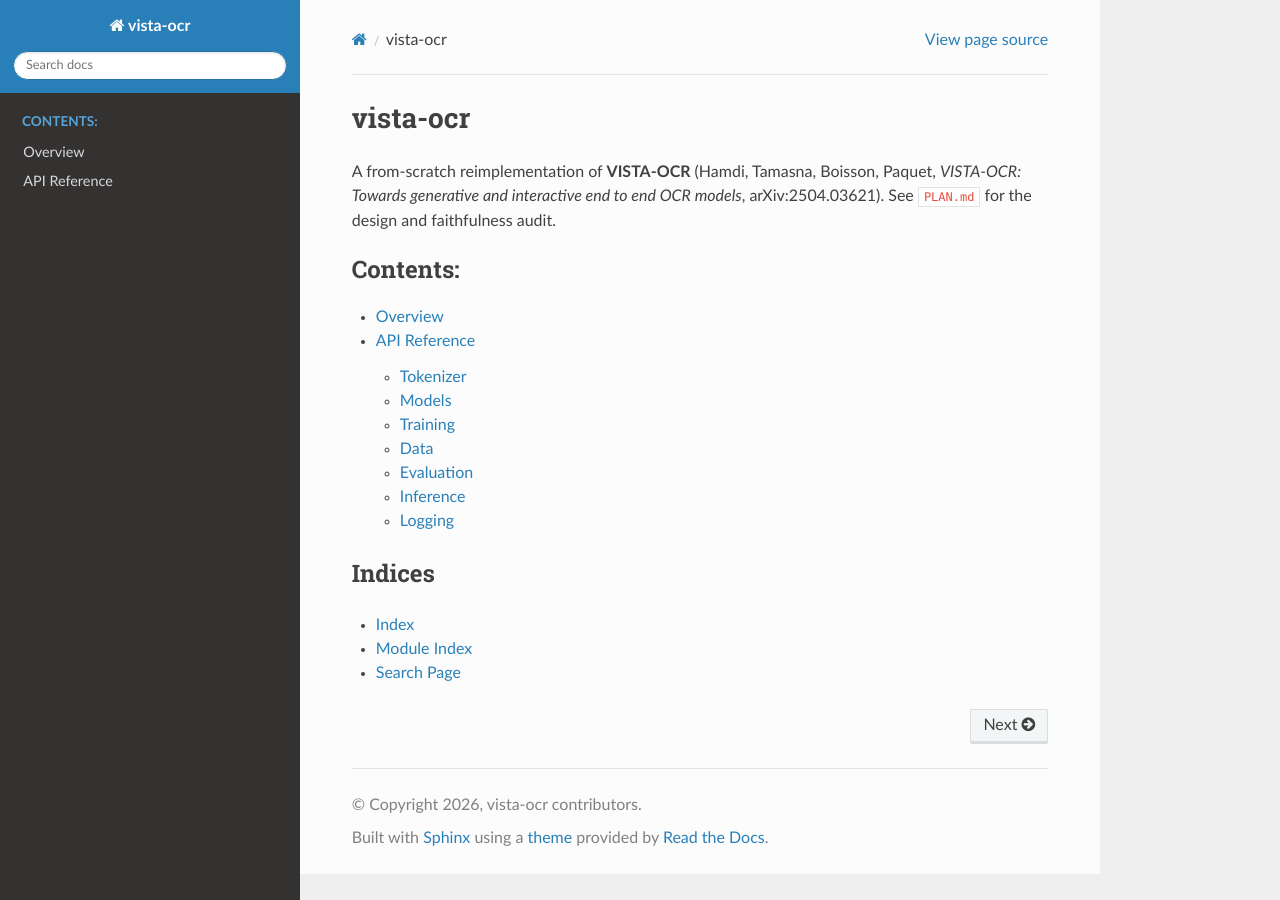
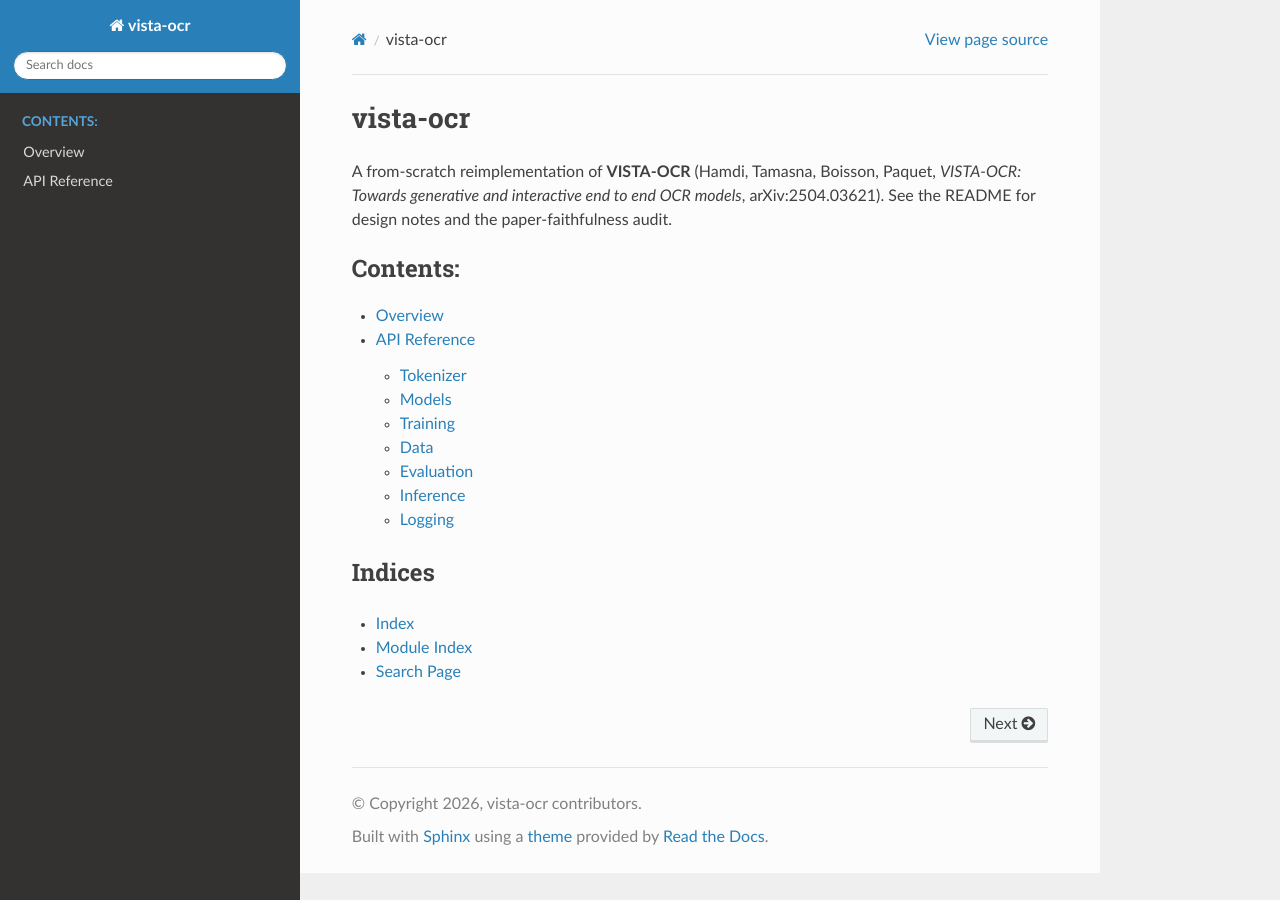
Before and after one commit to csae2414/vista-ocr, a Sphinx documentation site: the page built from docs/index.rst, in a window 1280 px wide. Built offline with Sphinx 7.4.7 and the Read the Docs theme 3.1.0, drawn with Linux system fonts in a browser that asks for light colours.

Commit message:
Drop internal-design-notes references from public-facing docs
Internal design notes have been stripped from git history. This commit cleans
up the dangling references in README, CONTRIBUTING, the feature-request
issue template, configs/base.yaml, and docs/index.rst. The empirical notes (decoder A/B, lambda sweep, speed-knob outcomes) remain in the commit history and the relevant ablation
scripts under scripts/.

102/102 tests pass.

```diff
--- a/docs/index.rst
+++ b/docs/index.rst
@@ -3,8 +3,8 @@ vista-ocr
 
 A from-scratch reimplementation of **VISTA-OCR** (Hamdi, Tamasna, Boisson,
 Paquet, *VISTA-OCR: Towards generative and interactive end to end OCR
-models*, arXiv:2504.03621). See ``PLAN.md`` for the design and faithfulness
-audit.
+models*, arXiv:2504.03621). See the README for design notes and the
+paper-faithfulness audit.
 
 .. toctree::
    :maxdepth: 2
```
Also changed, not shown: CONTRIBUTING.md (+4 -4 lines), README.md (+15 -12 lines), .github/ISSUE_TEMPLATE/feature_request.md, 1 other file.
